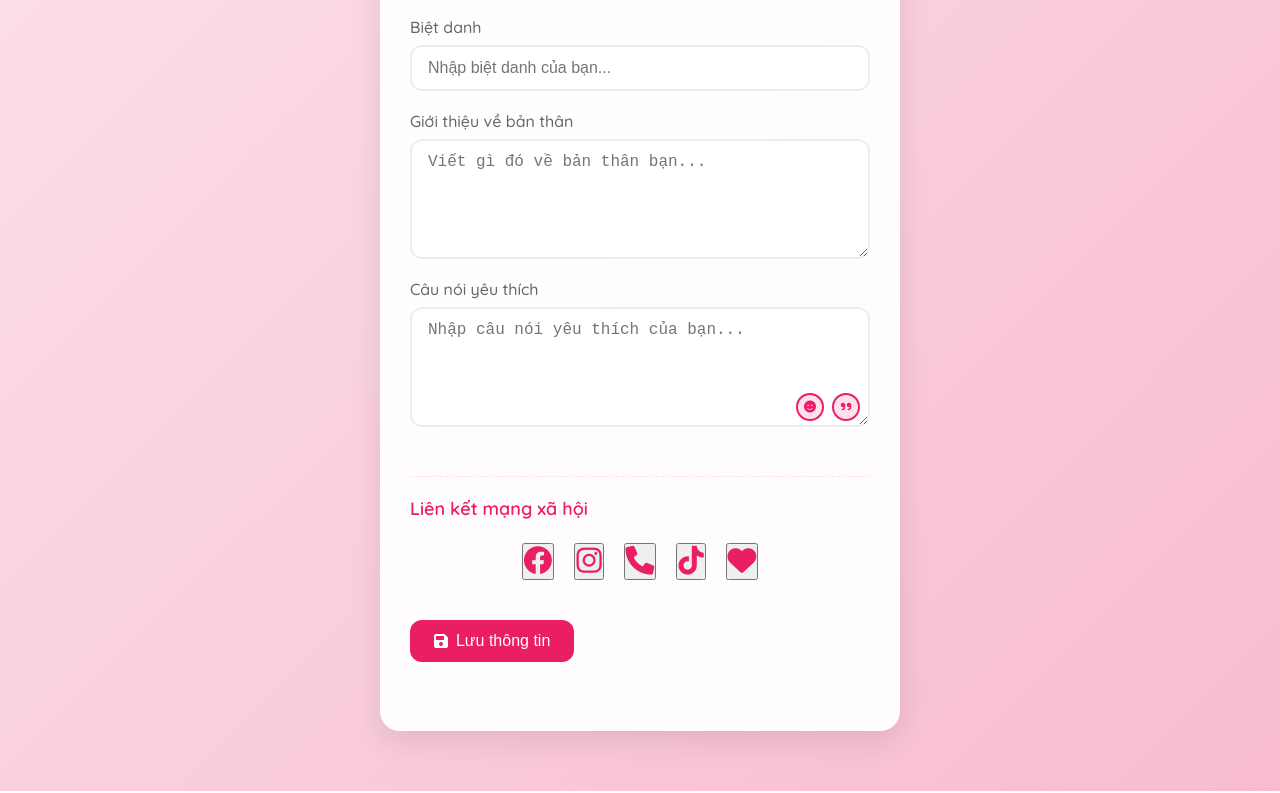
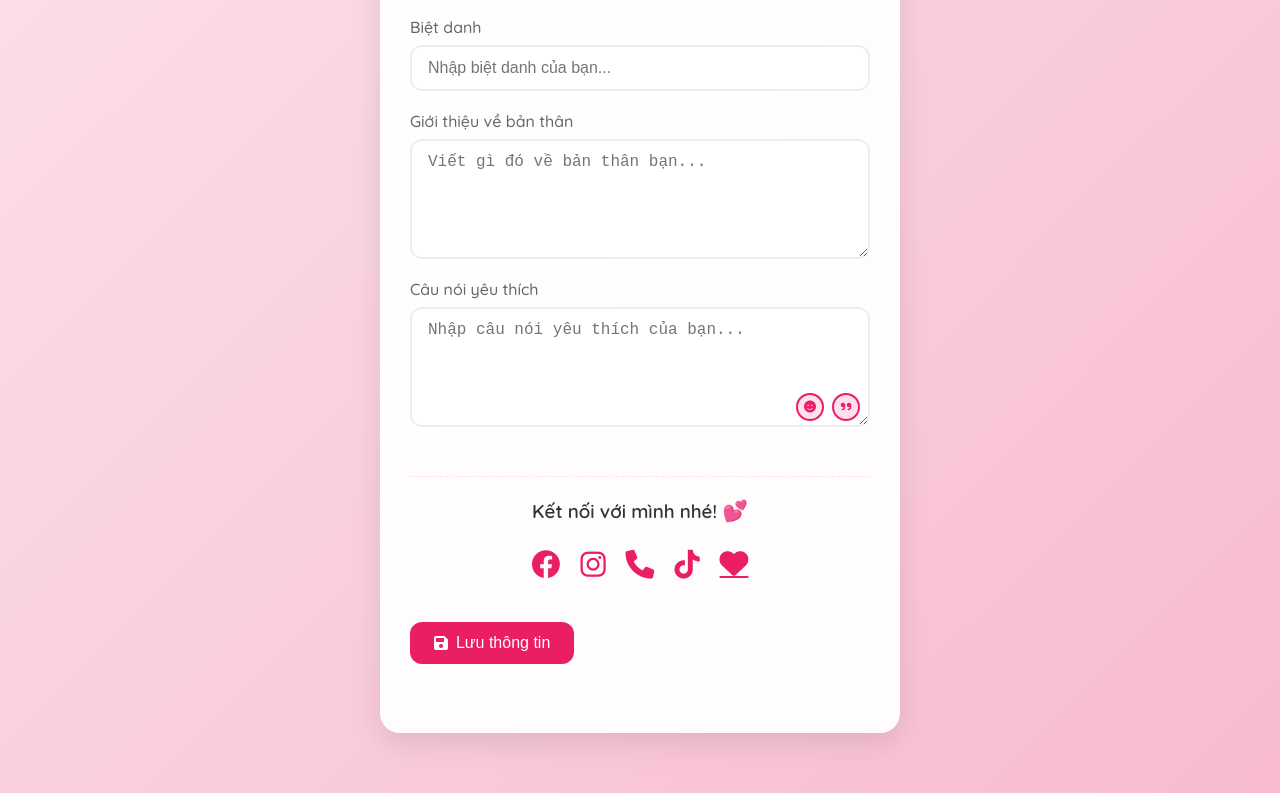
Before and after one commit to MinhDang134/BlogCun, a plain HTML site: page edit.html in a window 1280 px wide. Shown: the part 394-1187 px from the top of the page. Drawn offline with Linux system fonts and the light colour scheme; no server answers.

Commit message:
chinh lai giao dien icon

```diff
--- a/edit.html
+++ b/edit.html
@@ -535,23 +535,23 @@
             </div>
 
             <div class="form-group social-links-management">
-                <label>Liên kết mạng xã hội</label>
+                <h3 style="text-align:center; color:#333; font-weight:600; margin-bottom:15px;">Kết nối với mình nhé! <span style='font-size:1.1em;'>💕</span></h3>
                 <div class="social-icons">
-                    <button type="button" class="social-icon" data-social="facebook" title="Chỉnh sửa link Facebook">
+                    <a href="#" class="social-icon" title="Facebook" data-social="facebook" target="_blank">
                         <i class="fab fa-facebook"></i>
-                    </button>
-                    <button type="button" class="social-icon" data-social="instagram" title="Chỉnh sửa link Instagram">
+                    </a>
+                    <a href="#" class="social-icon" title="Instagram" data-social="instagram" target="_blank">
                         <i class="fab fa-instagram"></i>
-                    </button>
-                    <button type="button" class="social-icon phone-icon" data-social="phone" title="Chỉnh sửa số điện thoại">
+                    </a>
+                    <a href="javascript:void(0);" class="social-icon phone-icon" title="Số điện thoại" data-social="phone">
                         <i class="fas fa-phone"></i>
-                    </button>
-                    <button type="button" class="social-icon" data-social="tiktok" title="Chỉnh sửa link TikTok">
+                    </a>
+                    <a href="#" class="social-icon" title="TikTok" data-social="tiktok" target="_blank">
                         <i class="fab fa-tiktok"></i>
-                    </button>
-                    <button type="button" class="social-icon locket-icon" data-social="locket" title="Chỉnh sửa link Locket">
+                    </a>
+                    <a href="#" class="social-icon locket-icon" title="Locket" data-social="locket" target="_blank">
                         <i class="fas fa-heart"></i>
-                    </button>
+                    </a>
                 </div>
             </div>
 
@@ -804,6 +804,7 @@
         });
 
         // Quote suggestions
+        //chiiiii
         const suggestions = [
             "Hãy sống như một bông hoa, tỏa hương thơm ngát cho đời 🌸",
             "Mỗi ngày là một trang sách mới, hãy viết nên câu chuyện đẹp nhất của bạn 📖",
```
